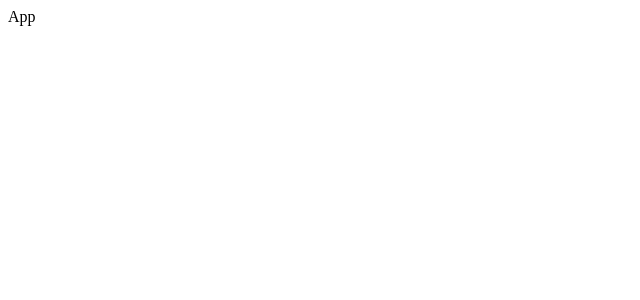
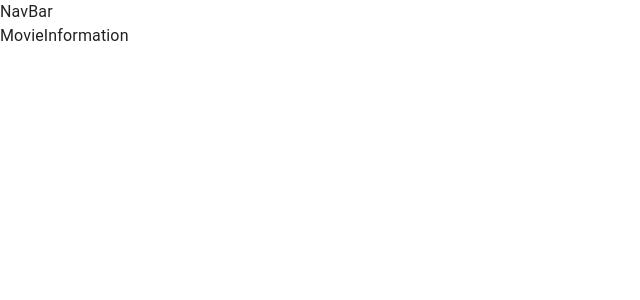
Before and after one commit to tianbuyung/moviest, a React (Create React App) app: page /movie/1 in a window 1280 px wide. Shown: the top 300 px of the page, without its empty margins (0-640 px from the left). Built offline with nearby package versions, Linux system fonts and the light colour scheme.

Commit message:
[tianbuyung] - created component structure & routing

```diff
--- /dev/null
+++ b/src/components/Actors/Actors.jsx
@@ -0,0 +1,11 @@
+import React from 'react';
+
+const Actors = () => {
+  console.log('Actors');
+
+  return (
+    <div>Actors</div>
+  );
+};
+
+export default Actors;
--- a/src/components/App.jsx
+++ b/src/components/App.jsx
@@ -1,5 +1,22 @@
 import React from 'react';
+import { CssBaseline } from '@mui/material';
+import { Routes, Route } from 'react-router-dom';
 
-const App = () => <div>App</div>;
+import { Movies, Profile, MovieInformation, Actors, Navbar } from 'components';
+
+const App = () => (
+  <div>
+    <CssBaseline />
+    <Navbar />
+    <main>
+      <Routes>
+        <Route path="/" element={<Movies />} />
+        <Route path="/profile/:id" element={<Profile />} />
+        <Route path="/movie/:id" element={<MovieInformation />} />
+        <Route path="/actors/:id" element={<Actors />} />
+      </Routes>
+    </main>
+  </div>
+);
 
 export default App;
--- /dev/null
+++ b/src/components/MovieInformation/MovieInformation.jsx
@@ -0,0 +1,11 @@
+import React from 'react';
+
+const MovieInformation = () => {
+  console.log('Movie Information');
+
+  return (
+    <div>MovieInformation</div>
+  );
+};
+
+export default MovieInformation;
--- /dev/null
+++ b/src/components/Movies/Movies.jsx
@@ -0,0 +1,11 @@
+import React from 'react';
+
+const Movies = () => {
+  console.log('Movies');
+
+  return (
+    <div>Movies</div>
+  );
+};
+
+export default Movies;
--- /dev/null
+++ b/src/components/NavBar/NavBar.jsx
@@ -0,0 +1,11 @@
+import React from 'react';
+
+const NavBar = () => {
+  console.log('NavBar');
+
+  return (
+    <div>NavBar</div>
+  );
+};
+
+export default NavBar;
--- /dev/null
+++ b/src/components/Profile/Profile.jsx
@@ -0,0 +1,11 @@
+import React from 'react';
+
+const Profile = () => {
+  console.log('Profile');
+
+  return (
+    <div>Profile</div>
+  );
+};
+
+export default Profile;
--- /dev/null
+++ b/src/components/index.js
@@ -0,0 +1,5 @@
+export { default as Movies } from 'components/Movies/Movies';
+export { default as Profile } from 'components/Profile/Profile';
+export { default as MovieInformation } from 'components/MovieInformation/MovieInformation';
+export { default as Actors } from 'components/Actors/Actors';
+export { default as Navbar } from 'components/NavBar/NavBar';
--- a/src/index.js
+++ b/src/index.js
@@ -1,6 +1,13 @@
 import React from 'react';
-import ReactDOM from 'react-dom';
+import ReactDOM from 'react-dom/client';
+import { BrowserRouter } from 'react-router-dom';
 
 import App from 'components/App';
 
-ReactDOM.render(<App />, document.getElementById('root'));
+const root = ReactDOM.createRoot(document.getElementById('root'));
+
+root.render(
+  <BrowserRouter>
+    <App />
+  </BrowserRouter>,
+);
```
Also changed, not shown: 1 other file (tests, documents, lock files or other folders).
